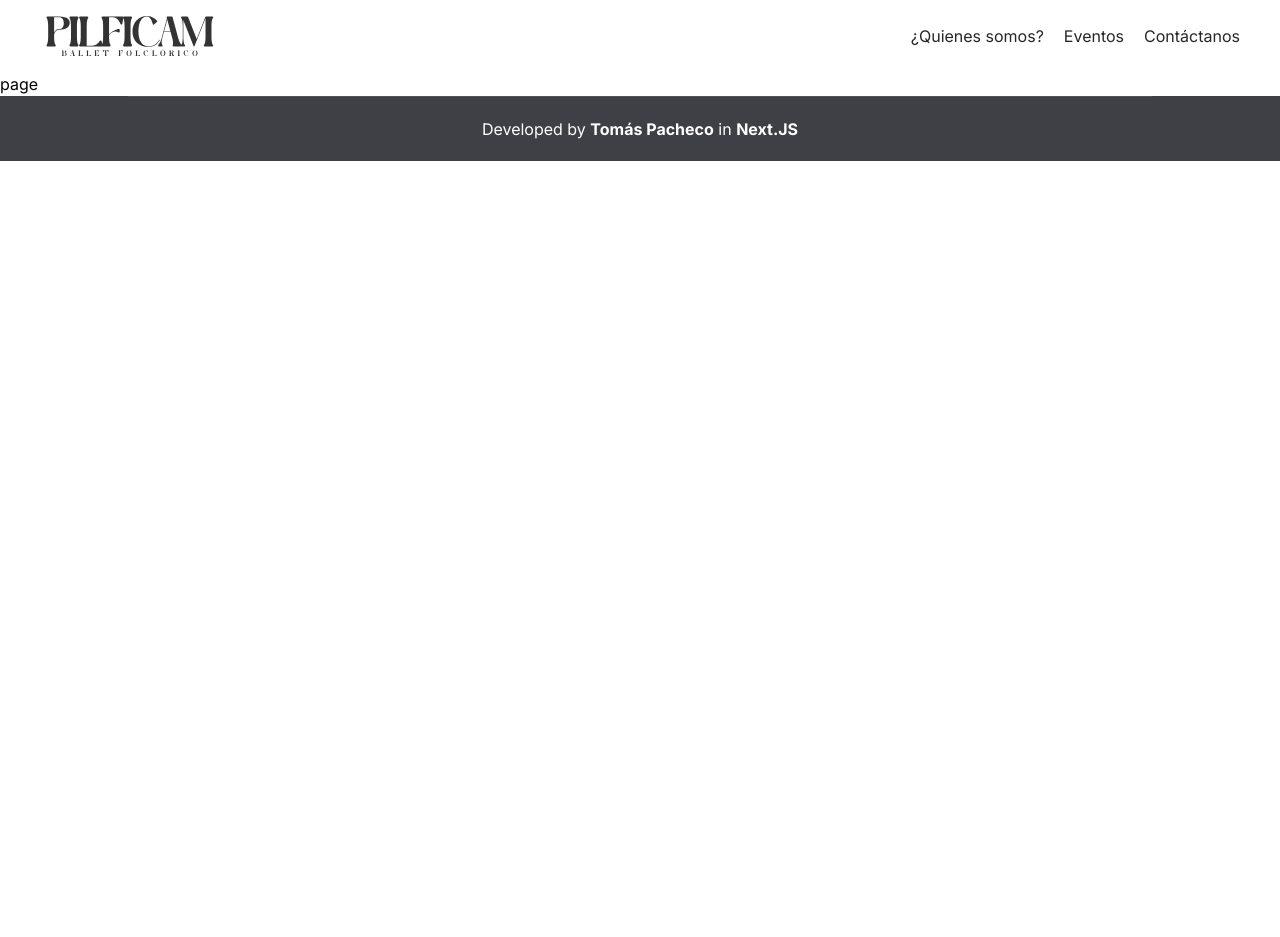
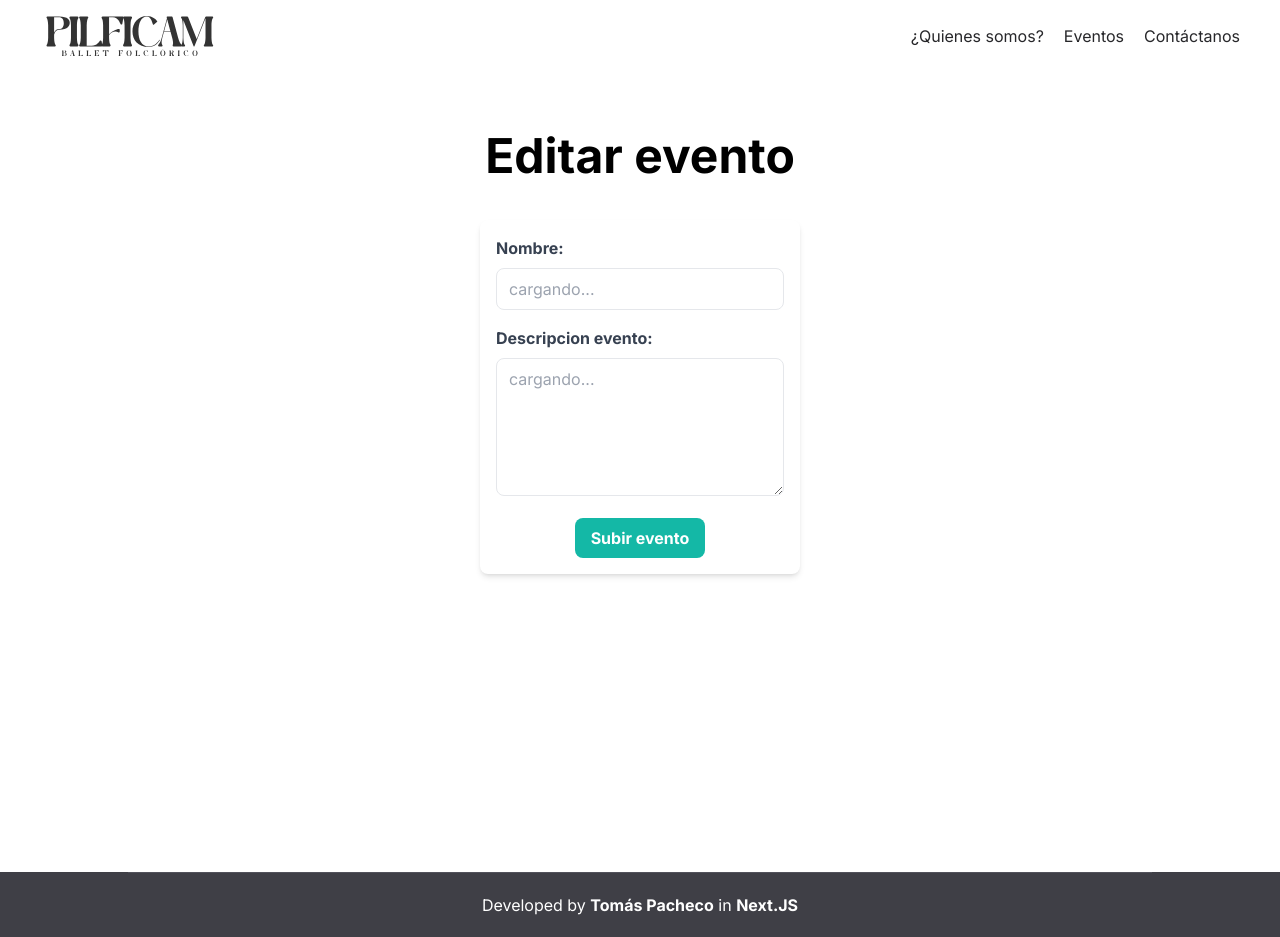
Before and after one commit to thesoftmoon/portfolio-next, a Next.js app: page /admin/events/edit-event/1 in a window 1280 px wide. Before the commit the page ends 800 px from the top, so only its background shows below. Built offline with nearby package versions, Linux system fonts and the light colour scheme; no server answers; the database is empty.

Commit message:
dynamic edit event add

```diff
--- /dev/null
+++ b/app/admin/events/edit-event/[eventId]/page.js
@@ -0,0 +1,106 @@
+'use client'
+import React, { useState, useEffect } from 'react'
+import editData from '@/firebase/firestore/editData';
+import getData from '@/firebase/firestore/getData';
+import Image from 'next/image';
+
+function Page({ params }) {
+  const [name, setName] = useState('');
+  const [description, setDescription] = useState('');
+  const [eventData, setEventData] = useState();
+
+  // here useEffect for prevent the data loop
+  useEffect(() => {
+    const fetchData = async () => {
+      const { result, error } = await getData('events', `${params.eventId}`)
+      if (error) {
+        console.log('Hubo un error: ' + error)
+      }
+      if (result) {
+        const data = result.data();
+        console.log('data fetch' + data)
+        setEventData(data)
+      }
+    };
+
+    fetchData();
+  }, [params.eventId])
+
+  // here useEffect to console.log the updated state data
+  useEffect(() => {
+    console.log(eventData);
+  }, [eventData])
+
+  const handleUpdate = async (e) => {
+    e.preventDefault();
+    const newData = {
+      name: name,
+      description: description,
+    };
+
+    console.log('New Data:', newData)
+
+    const { result, error } = await editData('events', `${params.eventId}`, newData);
+
+    if (error) {
+      console.error('Error al actualizar datos:', error);
+    }
+    else {
+      console.log('Datos actualizados correctamente');
+    }
+    setName('');
+    setDescription('');
+  };
+
+  return (
+    <main className="flex min-h-screen flex-col items-center p-5">
+      <h1 className="text-5xl font-bold m-10">
+        Editar evento
+      </h1>
+      {/* <h1>aca va la form del evento : {params.eventId}</h1> */}
+      <form onSubmit={handleUpdate} className='w-80 mx-auto p-4 bg-white shadow-md rounded-lg'>
+        <div className="mb-4">
+          <label htmlFor="name" className='block text-gray-700 font-bold mb-2'>
+            Nombre:
+          </label>
+          <input type="text"
+            id='name'
+            className='w-full px-3 py-2 border rounded-lg focus:outline-none focus:border-blue-500'
+            value={name}
+            placeholder={eventData ? eventData.name : 'cargando...'}
+            onChange={(e) => setName(e.target.value)} />
+        </div>
+
+        <div className="mb-4">
+          <label htmlFor="message" className='block text-gray-700 font-bold mb-2'>
+            Descripcion evento:
+          </label>
+          <textarea type="text"
+            id='message'
+            rows={5}
+            className='w-full px-3 py-2 border rounded-lg focus:outline-none focus:border-blue-500'
+            value={description}
+            placeholder={eventData ? eventData.description : 'cargando...'}
+            onChange={(e) => setDescription(e.target.value)}></textarea>
+        </div>
+        {eventData && (
+          <div className='mb-4'>
+            <p className='block text-gray-700 font-bold mb-2'>Imagen actual</p>
+            <Image className='img-main' src={eventData.image} width={500}
+              height={500}
+              alt={eventData.name} />
+          </div>
+        )
+        }
+
+        <div className="text-center">
+          <button type='submit' className="bg-teal-500 hover:bg-teal-600 transition-colors text-white font-bold py-2 px-4 rounded-lg">
+            Subir evento
+          </button>
+        </div>
+      </form>
+    </main>
+  );
+}
+
+export default Page
--- a/app/admin/events/edit-event/[id]/page.js
+++ /dev/null
@@ -1,9 +0,0 @@
-import React from 'react'
-
-function page() {
-  return (
-    <div>page</div>
-  )
-}
-
-export default page
--- /dev/null
+++ b/firebase/firestore/editData.js
@@ -0,0 +1,17 @@
+import firebase_app from "../config";
+import { getFirestore, doc, updateDoc } from "firebase/firestore";
+
+const db = getFirestore(firebase_app)
+export default async function editData(collectionName, docId, newData) {
+    let result = null;
+    let error = null;
+
+    try {
+        const docRef = doc(db, collectionName, docId);
+        result = await updateDoc(docRef, newData);
+    } catch (e) {
+        error = e;
+    }
+
+    return { result, error };
+}
```
